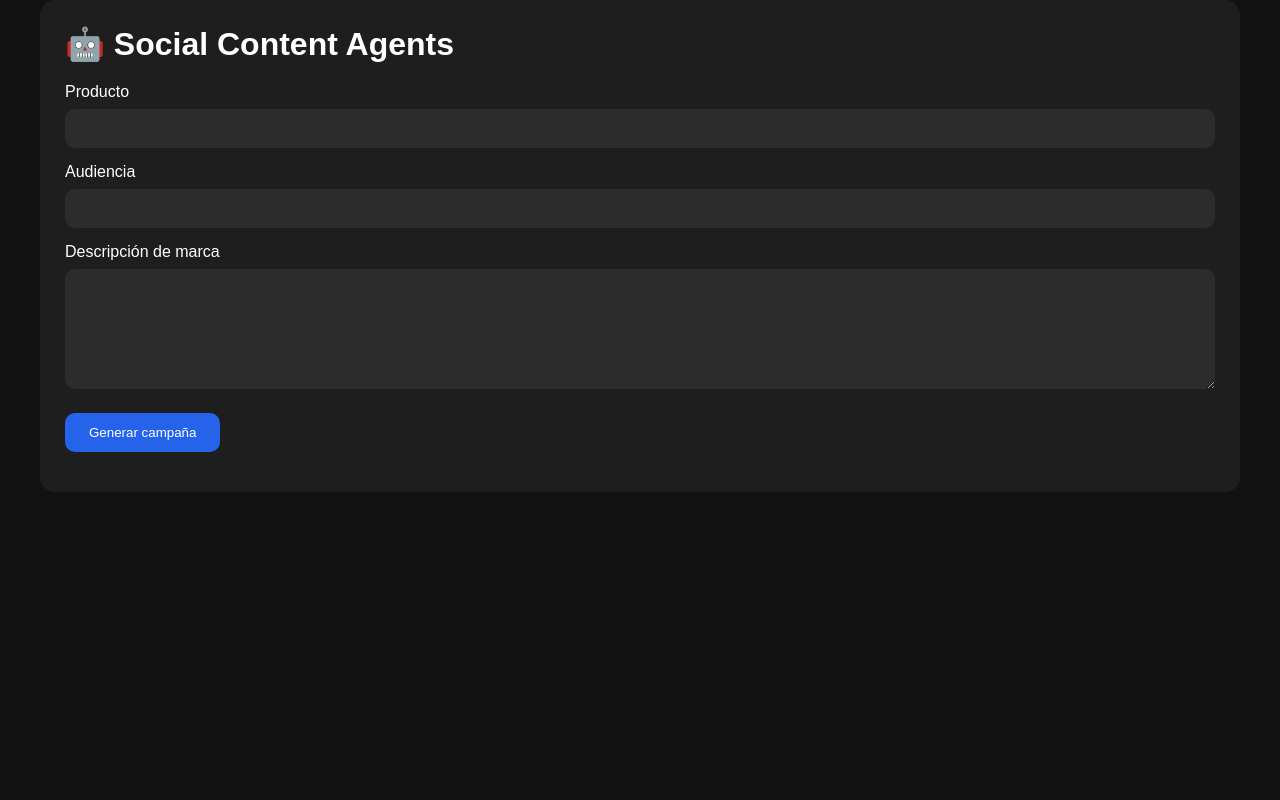
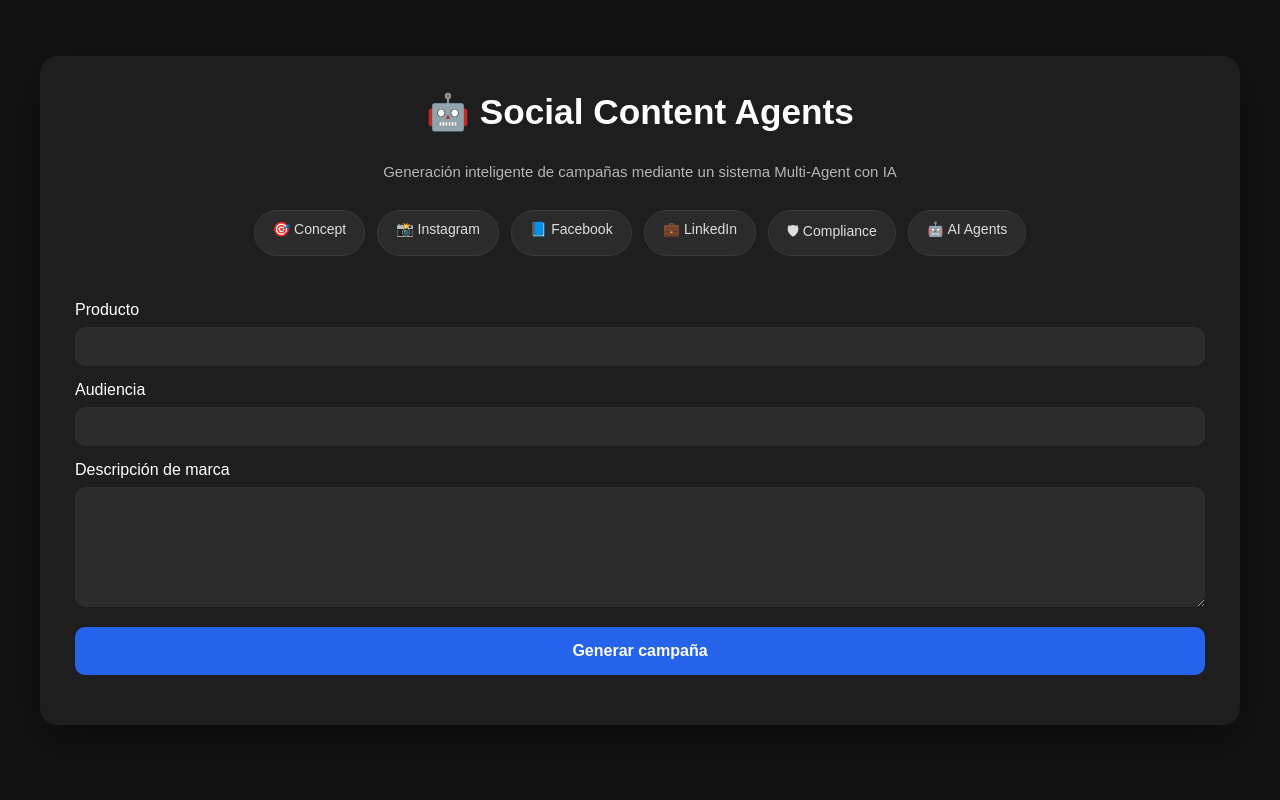
Before and after one commit to Delivion93/social-content-automation, a FastAPI app: page /generate in a window 1280 px wide. Run offline with FastAPI, Linux system fonts and the light colour scheme; parts of the project's set-up code (start-up, migrations or seed data) failed here and were passed over.

Commit message:
style: finishing touchesÐ

```diff
--- a/static/js/generate.js
+++ b/static/js/generate.js
@@ -1,11 +1,23 @@
 async function generateCampaign() {
-  document.getElementById("form-container").style.display = "none";
+  const form = document.getElementById("form-container");
+  const loading = document.getElementById("loading-screen");
 
-  document.getElementById("loading-screen").style.display = "block";
+  form.classList.remove("screen-visible");
+  form.classList.add("screen-hidden");
 
   setTimeout(() => {
-    initializeCanvas();
-  }, 50);
+    form.style.display = "none";
+
+    loading.style.display = "block";
+
+    requestAnimationFrame(() => {
+      loading.classList.remove("screen-hidden");
+      loading.classList.add("screen-visible");
+
+      initializeCanvas();
+    });
+  }, 450);
+
   try {
     const response = await fetch("/generate-content", {
       method: "POST",
@@ -41,9 +53,23 @@ async function generateCampaign() {
 }
 
 function showResult(data) {
-  document.getElementById("loading-screen").style.display = "none";
+  const loading = document.getElementById("loading-screen");
+  const chatContainer = document.getElementById("chat-container");
 
-  document.getElementById("chat-container").style.display = "flex";
+  loading.classList.remove("screen-visible");
+  loading.classList.add("screen-hidden");
+
+  setTimeout(() => {
+    loading.style.display = "none";
+
+    chatContainer.style.display = "flex";
+    initializeChat();
+
+    requestAnimationFrame(() => {
+      chatContainer.classList.remove("screen-hidden");
+      chatContainer.classList.add("screen-visible");
+    });
+  }, 450);
 
   const chat = document.getElementById("chat-messages");
 
@@ -101,6 +127,12 @@ function addMessage(chat, text) {
 
   msg.className = "message";
 
+  if (text.startsWith("👤")) {
+    msg.classList.add("user-message");
+  } else {
+    msg.classList.add("assistant-message");
+  }
+
   msg.textContent = text;
 
   chat.appendChild(msg);
@@ -118,6 +150,26 @@ async function sendChatMessage() {
   const chat = document.getElementById("chat-messages");
 
   addMessage(chat, "👤 " + text);
+
+  const typing = document.createElement("div");
+
+  typing.className = "message assistant-message";
+
+  typing.id = "typing-indicator";
+
+  typing.innerHTML = `
+🤖 Procesando...
+
+<div class="typing">
+    <span></span>
+    <span></span>
+    <span></span>
+</div>
+`;
+
+  chat.appendChild(typing);
+
+  chat.scrollTop = chat.scrollHeight;
 
   input.value = "";
 
@@ -137,6 +189,7 @@ async function sendChatMessage() {
     }
 
     const data = await response.json();
+    document.getElementById("typing-indicator")?.remove();
 
     // ===========================
     // Reception Agent
@@ -159,7 +212,7 @@ async function sendChatMessage() {
     showResult(data.campaign);
   } catch (error) {
     console.error(error);
-
+    document.getElementById("typing-indicator")?.remove();
     addMessage(chat, "🤖 Error: " + error.message);
   }
 }
@@ -185,10 +238,6 @@ function initializeCanvas() {
   canvas.addEventListener("mouseleave", stopDraw);
 }
 
-if (canvas) {
-  ctx = canvas.getContext("2d");
-}
-
 function resizeCanvas() {
   if (!canvas || !ctx) return;
 
@@ -209,9 +258,6 @@ let lastX = 0;
 let lastY = 0;
 
 let hue = 0;
-
-ctx.lineWidth = 6;
-ctx.lineCap = "round";
 
 function startDraw(e) {
   drawing = true;
@@ -243,10 +289,16 @@ function stopDraw() {
   drawing = false;
 }
 
-canvas.addEventListener("mousedown", startDraw);
+function initializeChat() {
+  const input = document.getElementById("chat-input");
 
-canvas.addEventListener("mousemove", draw);
+  if (!input) return;
 
-canvas.addEventListener("mouseup", stopDraw);
+  input.addEventListener("keydown", function (event) {
+    if (event.key === "Enter") {
+      event.preventDefault();
 
-canvas.addEventListener("mouseleave", stopDraw);
+      sendChatMessage();
+    }
+  });
+}
--- a/templates/generate.html
+++ b/templates/generate.html
@@ -1,8 +1,8 @@
-<!DOCTYPE html>
+<!doctype html>
 <html lang="es">
   <head>
-    <meta charset="UTF-8">
-    <meta name="viewport" content="width=device-width, initial-scale=1.0">
+    <meta charset="UTF-8" />
+    <meta name="viewport" content="width=device-width, initial-scale=1.0" />
     <title>Social Content Agents</title>
     <script src="/static/js/generate.js"></script>
     <style>
@@ -16,25 +16,48 @@
       body {
         background: #121212;
         color: white;
+
         min-height: 100vh;
+
         display: flex;
+
         justify-content: center;
+        align-items: center;
+
+        padding: 20px;
       }
 
       .container {
-            width: 1200px;
-            max-width: 95%;
+        width: min(1200px, 95vw);
+
+        height: calc(100vh - 40px);
+
+        display: flex;
+
+        flex-direction: column;
+
+        justify-content: center;
       }
 
       .card {
         background: #1e1e1e;
-            border-radius: 15px;
-            padding: 25px;
+
+        border-radius: 18px;
+
+        padding: 35px;
+
         margin-bottom: 20px;
+
+        box-shadow: 0 15px 40px rgba(0, 0, 0, 0.35);
       }
 
       h1 {
-            margin-bottom: 20px;
+        margin-bottom: 30px;
+
+        text-align: center;
+
+        font-size: 2.2rem;
+        font-weight: 700;
       }
 
       h2 {
@@ -65,16 +88,40 @@
 
       button {
         margin-top: 20px;
-            padding: 12px 24px;
+        padding: 15px 24px;
+
         border: none;
         border-radius: 10px;
+
         background: #2563eb;
         color: white;
+
         cursor: pointer;
+
+        font-size: 16px;
+        font-weight: 600;
+
+        transition: 0.25s;
+      }
+
+      input,
+      textarea {
+        transition: 0.25s;
+      }
+
+      input:focus,
+      textarea:focus {
+        outline: none;
+
+        box-shadow: 0 0 0 2px #2563eb;
       }
 
       button:hover {
         background: #1d4ed8;
+      }
+
+      .generate-btn {
+        width: 100%;
       }
 
       .loading {
@@ -83,7 +130,13 @@
       }
 
       #form-container {
-            display: block;
+        display: flex;
+
+        flex-direction: column;
+
+        justify-content: center;
+
+        min-height: 70vh;
       }
 
       #loading-screen {
@@ -165,81 +218,217 @@
         margin-top: 20px;
         display: none;
       }
+      .subtitle {
+        text-align: center;
+        color: #b5b5b5;
+        margin-bottom: 30px;
+        font-size: 15px;
+      }
+
+      .feature-chips {
+        display: flex;
+        justify-content: center;
+        flex-wrap: wrap;
+        gap: 12px;
+        margin-bottom: 30px;
+      }
+
+      .chip {
+        background: #2b2b2b;
+        border: 1px solid #3a3a3a;
+        padding: 10px 18px;
+        border-radius: 999px;
+        font-size: 14px;
+        color: #ddd;
+
+        transition: 0.25s;
+      }
+
+      .chip:hover {
+        background: #2563eb;
+        transform: translateY(-2px);
+      }
+      .screen-hidden {
+        opacity: 0;
+        transform: translateY(20px);
+        pointer-events: none;
+
+        transition:
+          opacity 0.45s ease,
+          transform 0.45s ease;
+      }
+
+      .screen-visible {
+        opacity: 1;
+        transform: translateY(0);
+        pointer-events: auto;
+
+        transition:
+          opacity 0.45s ease,
+          transform 0.45s ease;
+      }
+      .message {
+        background: #2a2a2a;
+
+        padding: 15px;
+
+        border-radius: 12px;
+
+        margin-bottom: 15px;
+
+        white-space: pre-wrap;
+
+        width: 100%;
+
+        animation: popMessage 0.25s ease;
+      }
+
+      @keyframes popMessage {
+        from {
+          opacity: 0;
+
+          transform: scale(0.9) translateY(10px);
+        }
+
+        to {
+          opacity: 1;
+
+          transform: scale(1) translateY(0);
+        }
+      }
+
+      .user-message {
+        margin-left: auto;
+
+        width: fit-content;
+
+        max-width: 75%;
+
+        background: #2563eb;
+      }
+
+      .assistant-message {
+        margin-right: auto;
+
+        max-width: 90%;
+      }
+      .typing {
+        display: flex;
+
+        gap: 6px;
+
+        align-items: center;
+      }
+
+      .typing span {
+        width: 8px;
+        height: 8px;
+
+        border-radius: 50%;
+
+        background: #fff;
+
+        animation: bounce 1.2s infinite;
+      }
+
+      .typing span:nth-child(2) {
+        animation-delay: 0.2s;
+      }
+
+      .typing span:nth-child(3) {
+        animation-delay: 0.4s;
+      }
+
+      @keyframes bounce {
+        0%,
+        80%,
+        100% {
+          transform: scale(0);
+
+          opacity: 0.3;
+        }
+
+        40% {
+          transform: scale(1);
+
+          opacity: 1;
+        }
+      }
     </style>
   </head>
   <body>
-
     <div class="container">
-
-    <div id="form-container" class="card">
-
+      <div id="form-container" class="card screen-visible">
         <h1>🤖 Social Content Agents</h1>
 
+        <p class="subtitle">
+          Generación inteligente de campañas mediante un sistema Multi-Agent con
+          IA
+        </p>
+
+        <div class="feature-chips">
+          <div class="chip">🎯 Concept</div>
+
+          <div class="chip">📸 Instagram</div>
+
+          <div class="chip">📘 Facebook</div>
+
+          <div class="chip">💼 LinkedIn</div>
+
+          <div class="chip">🛡 Compliance</div>
+
+          <div class="chip">🤖 AI Agents</div>
+        </div>
         <label>Producto</label>
-        <input type="text" id="product">
+        <input type="text" id="product" />
 
         <label>Audiencia</label>
-        <input type="text" id="audience">
+        <input type="text" id="audience" />
 
         <label>Descripción de marca</label>
         <textarea id="brandDescription"></textarea>
 
-        <button onclick="generateCampaign()">
+        <button class="generate-btn" onclick="generateCampaign()">
           Generar campaña
         </button>
 
         <div id="loading" class="loading"></div>
-
       </div>
-
-    <div id="loading-screen" class="card">
-
-        <h1 id="loading-title">
-            🤖 Generando campaña...
-        </h1>
+      <div id="loading-screen" class="card screen-hidden">
+        <h1 id="loading-title">🤖 Generando campaña...</h1>
 
         <div class="loader"></div>
 
-        <p id="loading-subtitle">
-            Nuestros agentes están trabajando...
+        <p id="loading-subtitle">Nuestros agentes están trabajando...</p>
+        <p id="image-text">
+          Puedes dibujar en el campo de abajo mientras esperas el resultado ;)
         </p>
 
         <button
           id="view-results-btn"
           onclick="showGeneratedResults()"
-            style="display:none"
+          style="display: none"
         >
           Ver resultados
         </button>
 
         <div id="drawing-area">
-
           <canvas id="canvasCarga"></canvas>
-
         </div>
-
       </div>
-
-<div id="chat-container" class="card">
-
+      <div id="chat-container" class="card screen-hidden">
         <h1>💬 Campaign Assistant</h1>
 
         <div id="chat-messages"></div>
 
         <div class="chat-input-area">
-
           <input
             type="text"
             id="chat-input"
             placeholder="Escribe una modificación..."
-    >
-
-    <button onclick="sendChatMessage()">
-        Enviar
-    </button>
-
+          />
+          <button onclick="sendChatMessage()">Enviar</button>
         </div>
-
       </div>
     </div>
   </body>
```
Also changed, not shown: vectorstore/chroma.sqlite3, 2 other files. Lines whose indentation alone changed are shown as unchanged.
